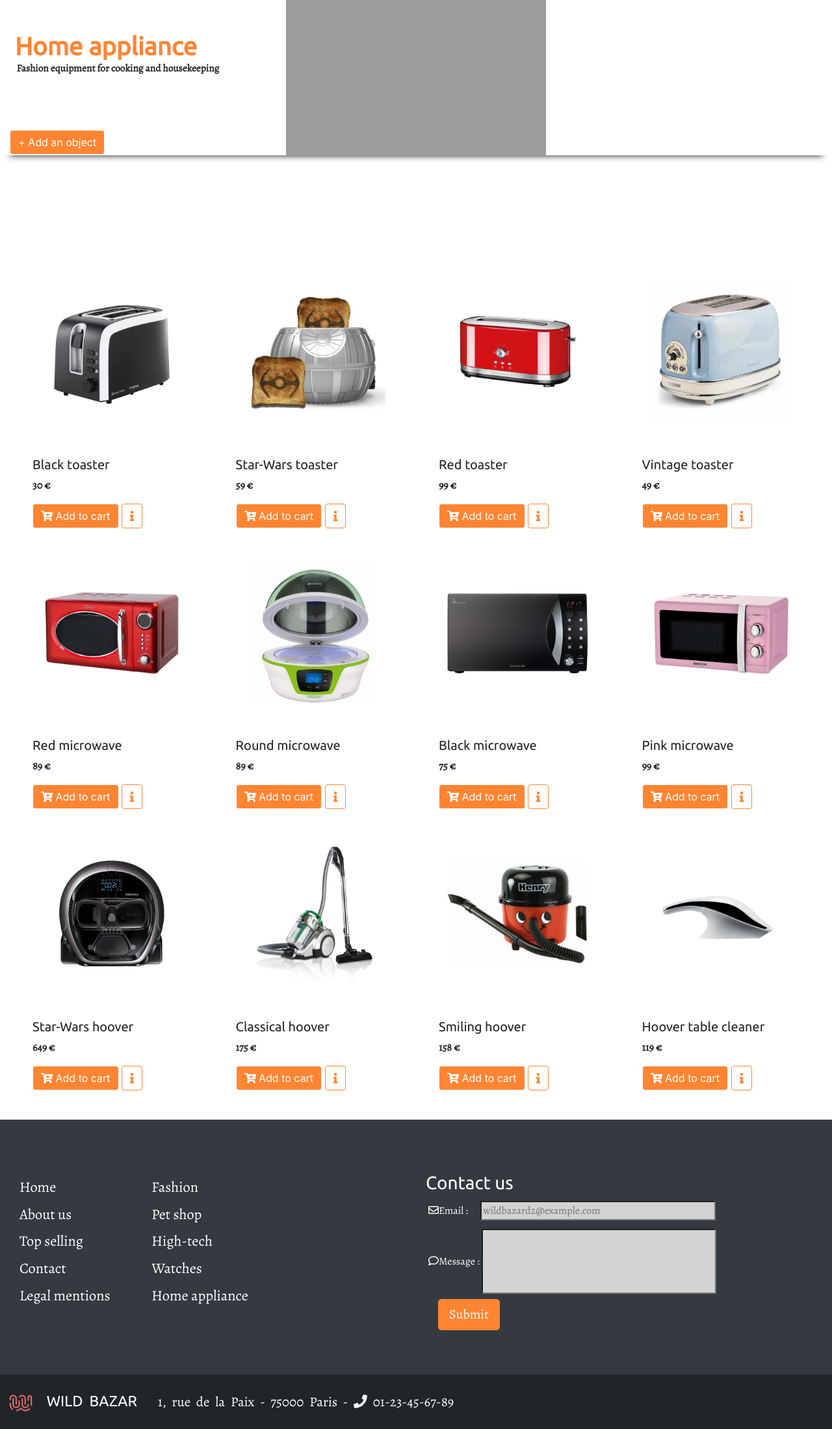
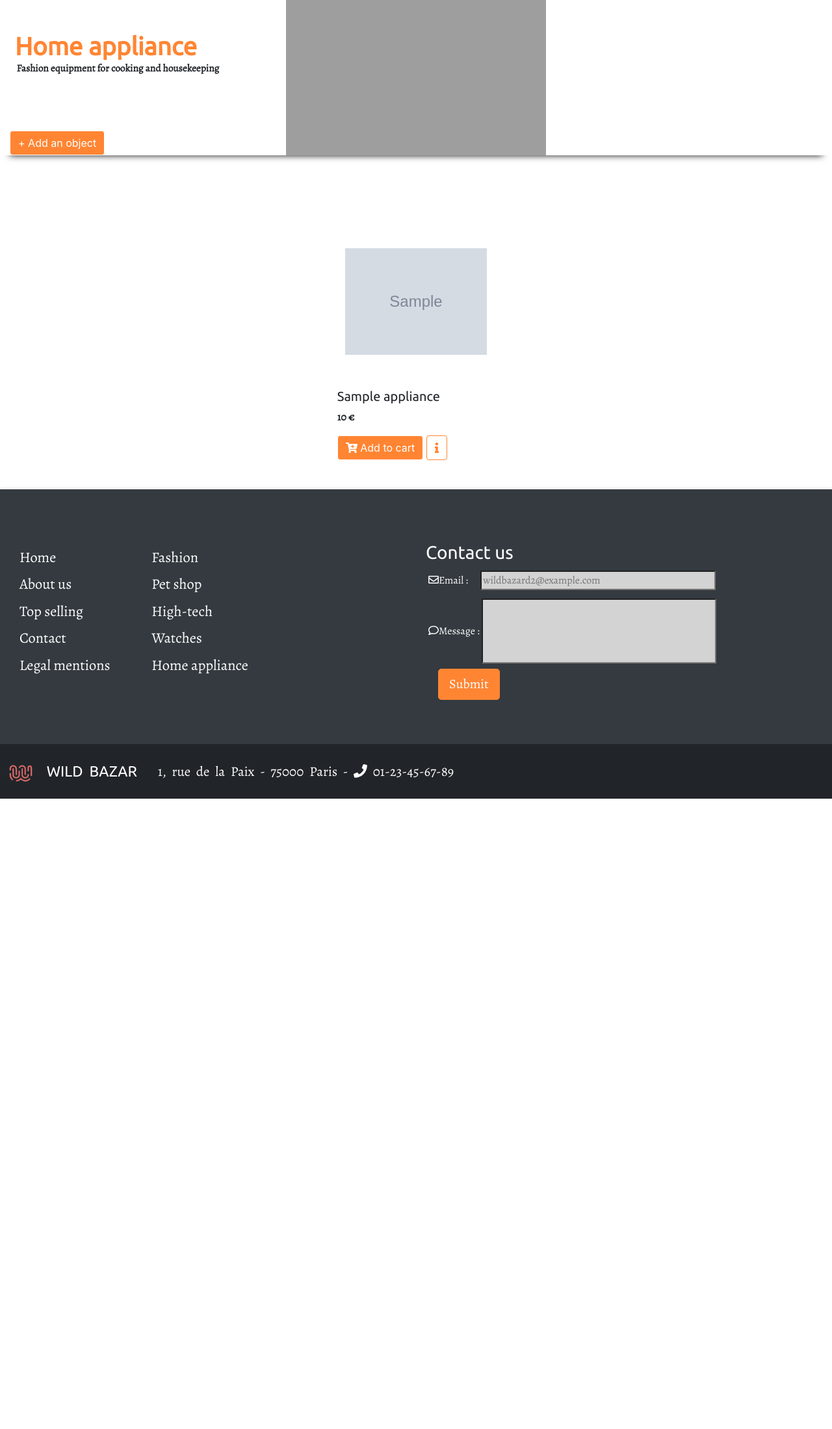
Before and after one commit to WildCodeSchool/orleans-0219-php-wildbazar2, a PHP site: page /categories/electromenager.php?id=1 in a window 1280 px wide. Shown: the part 179-2378 px from the top of the page at 65% size. After the commit the page ends 1408 px from the top, so only its background shows below. Run offline with PHP 8.4, Linux system fonts and the light colour scheme; tables that the repository leaves empty or names only in its code hold one stand-in row (values such as "Sample post"); grey boxes marked "Sample" are stand-in pictures; a stand-in replaces the project's code that opens the database connection; some libraries are stand-ins or nearby versions; grey boxes are pictures that could not be loaded.

Commit message:
SELECT BDD in home_appliance OK

```diff
--- a/categories/electromenager.php
+++ b/categories/electromenager.php
@@ -4,10 +4,11 @@ require '../src/bdd/connec.php';
 
 $pdo = new PDO(DSN, USER, PASS);
 
-$query = "SELECT * FROM home_appliance WHERE id=:id";
-$res = $pdo->prepare($query);
+$id = $_GET['id'];
+
+$query = "SELECT * FROM home_appliance";
+$res = $pdo->query($query);
 $products = $res->fetchAll(PDO::FETCH_ASSOC);
-
 
 ?>
 
@@ -51,9 +52,9 @@ $products = $res->fetchAll(PDO::FETCH_ASSOC);
 
 <!-- Main -->
 		<main class="container-fluid">
-            <section>
+            <div>
                <a href="electromenagerForm.php"> <button type="button" class="btn btnAdd">+ Add an object</button></a>
-            </section>
+            </div>
 			<section>
 <!-- Black toaster -->
 				<div class="row justify-content-center mt-5 ml-5 mr-5">
@@ -61,41 +62,40 @@ $products = $res->fetchAll(PDO::FETCH_ASSOC);
 
                     <?php
 
-                    require 'objectsHomeAppliance.php';
 
                     foreach ($products as $product => $productDescription) {
                     ?>
 
-                    <div class="col-12 col-sm-6 col-md-6 col-lg-3 col-xl-3">
+                    <div class="col-12 col-sm-6 col-md-6 col-lg-3 col-xl-3 justify-content-around">
                         <div class="card">
-                            <img class="card-img-top" src="<?= $productDescription['Src']; ?>" alt="Card image cap">
+                            <img class="card-img-top" src="<?= $productDescription['src']; ?>" alt="<?= $productDescription['shorttitle'] ?>">
                             <div class="card-body">
                                 <h5 class="card-text"><?= $productDescription['shorttitle'];?></h5>
-                                <p class="price"><?= $productDescription['Price'];?> &euro;</p>
+                                <p class="price"><?= $productDescription['price'];?> &euro;</p>
                                 <a href="#" class="btn" id="categoryBtn">
                                     <i class="fas fa-cart-plus"></i>
                                     Add to cart
                                 </a>
-                                <button type="button" data-toggle="modal" data-toggle="tooltip" data-target="#<?= strtolower(str_replace(' ', '',$productDescription['shorttitle']));?>" class="btn btnInfo" data-placement="bottom" title="More details">
+                                <button type="button" data-toggle="modal" data-toggle="tooltip" data-target="#id<?= $productDescription['id'] ?>" class="btn btnInfo" data-placement="bottom" title="More details">
                                     <i class="fas fa-info"></i>
                                 </button>
                             </div>
                         </div>
                     </div>
 
-                    <div class="modal fade" id="<?= strtolower(str_replace(' ', '',$productDescription['shorttitle']));?>" tabindex="-1" role="dialog" aria-labelledby="exampleModalCenterTitle" aria-hidden="true">
+                    <div class="modal fade" id="id<?= $productDescription['id'] ?>" tabindex="-1" role="dialog" aria-labelledby="exampleModalCenterTitle" aria-hidden="true">
                         <div class="modal-dialog modal-dialog-centered" role="document">
                             <div class="modal-content">
                                 <div class="modal-header">
                                     <h5 class="modal-title" id="exampleModalLongTitle"><?= $productDescription['longtitle'];?></h5>
-                                     <h3> <?= $productDescription['Price'];?> &euro;</h3>
+                                     <h3> <?= $productDescription['price'];?> &euro;</h3>
                                     <button type="button" class="close" data-dismiss="modal" aria-label="Close">
                                     <span aria-hidden="true">&times;</span>
                                     </button>
                                 </div>
                                 <div class="modal-body row">
                                     <div class="card col-sm-6 modalImg">
-                                        <img class="card-img-top" src="<?= $productDescription['Src']; ?>" alt="Card image cap">
+                                        <img class="card-img-top" src="<?= $productDescription['src']; ?>" alt="Card image cap">
                                         <div class="card-body">
                                             <h5 class="carac">Technical description :</h5>
                                             <ul class="carac">
--- a/categories/electromenagerForm.php
+++ b/categories/electromenagerForm.php
@@ -63,7 +63,9 @@ if ($_SERVER['REQUEST_METHOD'] === 'POST') {
     }
 
     if (empty($errors)) {
-        header('Location:/categories/electromenagerForm.php');
+
+
+        header('Location:/categories/electromenagerForm.php'); //créer
         exit();
     }
 
--- a/categories/objectsHomeAppliance.php
+++ /dev/null
@@ -1,177 +0,0 @@
-<?php
-
-$products = [
-    'blacktoaster' => [
-        'Src'=> '../images/grille_pain_russel_noir.jpg',
-        'shorttitle' => 'Black toaster',
-        'Price' => 30,
-        'id' => 'blackToaster',
-        'classBtnInfo' => 'btnInfo',
-        'longtitle' => 'Black toaster - Russel Hobbs',
-        'size' => '20x15cm',
-        'power' => '585W',
-        'color' => 'Black',
-        'description' => '<p> This toaster with a beautiful black design will fit well in your kitchen.</p>
-                                        <p>Toast clip included.</p>
-                                        <p>2 Large slots. </p>',
-    ],
-    'starwarstoaster' => [
-        'Src'=> '../images/grille_pain_etoile_de_la_mort.jpeg',
-        'shorttitle' => 'Star-Wars toaster',
-        'Price' => 59,
-        'id' => 'starWarsToaster',
-        'longtitle' => 'Star Wars toaster - Death Star',
-        'size' => 'Round (Death Star style)',
-        'power' => '500 W',
-        'color' => 'Silver',
-        'description' => '<p> A good toaster if you like Star Wars universe.</p>
-                        <p> Customize your toasts with a TIE fighter.</p>
-                        <p> 2 slots.</p>',
-    ],
-    'redtoaster' => [
-        'Src'=> '../images/grille_pain_rouge.jpg',
-        'shorttitle' => 'Red toaster',
-        'Price' => 99,
-        'id' => 'redToaster',
-        'longtitle' => 'Red toaster - Kitchenaid',
-        'size' => '30 x 15 cm',
-        'power' => '1800 W',
-        'color' => 'Red',
-        'description' => '<p> A good toaster if you like Star Wars universe.</p>
-                        <p> Customize your toasts with a TIE fighter.</p>
-                        <p> 2 slots.</p>',
-    ],
-    'vintagetoaster' => [
-        'Src'=> '../images/grille_pain_vintage.jpg',
-        'shorttitle' => 'Vintage toaster',
-        'Price' => 49,
-        'id' => 'vintageToaster',
-        'longtitle' => 'Vintage toaster - Ariete',
-        'size' => '39 x 38 cm',
-        'power' => '1000 W',
-        'color' => 'Blue',
-        'description' => '<p> 2 slots vintage toaster.</p>
-                        <p> Automatic ejection & crumb tray.</p>
-                        <p> Functions for defrosting, reheating and toasting.</p>
-                        <p> Perfect for toasting simple toasts or sandwiches.</p>
-                        <p> 6 position thermostat, cold walls.	</p>',
-    ],
-    'redmicrowave' => [
-        'Src'=> '../images/micro_ondes_rouge.jpg',
-        'shorttitle' => 'Red microwave',
-        'Price' => 89,
-        'id' => 'redMicrowave',
-        'longtitle' => 'Red microwave - Salco',
-        'size' => '50 x 30 x 35 cm',
-        'power' => '900 W',
-        'color' => 'Red',
-        'description' => '<p>Equipped with a 27 cm glass tray, it can program 12 cooking functions according to your dishes: drinks, frozen dishes, vegetables, fish, starches... all on its LED display.</p>
-                        <p> The interior cavity is illuminated for better use. </p>
-                        <p> The power is also adjustable from 20% to 100%.</p>',
-    ],
-    'roundmicrowave' => [
-        'Src'=> '../images/micro_ondes_rond.jpg',
-        'shorttitle' => 'Round microwave',
-        'Price' => 89,
-        'id' => 'roundMicrowave',
-        'longtitle' => 'Round microwave Spoutnik - Brandt',
-        'size' => '26 x 42 x 32 cm',
-        'power' => '1200 W',
-        'color' => 'Green (other colors available soon)',
-        'description' => '<p> SPOUTNIK is compact in shape, but still has a 28 cm tray that can accommodate the same types of food as a conventional rectangular microwave.</p>
-                        <p> SPOUTNIK has a completely new opening system that simplifies access to food.</p>',
-    ],
-    'blackmicrowave' => [
-        'Src'=> '../images/micro_onde_noir.jpg',
-        'shorttitle' => 'Black microwave',
-        'Price' => 75,
-        'id' => 'blackMicrowave',
-        'longtitle' => 'Black microwave - Daewoo',
-        'size' => '50 x 30 x35 cm',
-        'power' => '800 W',
-        'color' => 'Black',
-        'description' => '<p> Monofunction microwave oven</p>
-                        <p> Capacity 23 litres</p>
-                        <p> Power MO 800 watts</p>
-                        <p> S.R.C System</p>
-                        <p> Touch control panel with rotary knob.	</p>',
-    ],
-    'pinkmicrowave' => [
-        'Src'=> '../images/micro_ondes_violet.jpg',
-        'shorttitle' => 'Pink microwave',
-        'Price' => 99,
-        'id' => 'pinkMicrowave',
-        'longtitle' => 'Pink microwave - Schneider',
-        'size' => '49 x 35 x 36 cm',
-        'power' => '900/1000 W',
-        'color' => 'Pink',
-        'description' => '<p> Capacity 25 L.</p>
-                        <p> Microwave power 900 W, grill 1000 W.</p>
-                        <p> Mechanical controls.</p>
-                        <p> Timer 30 mn.</p>
-                        <p> Turntable 27 cm.	</p>',
-    ],
-    'robothoover' => [
-        'Src'=> '../images/aspirateur_robot_dv.jpg',
-        'shorttitle' => 'Star-Wars hoover',
-        'Price' => 649,
-        'id' => 'hooverVador',
-        'longtitle' => 'Star-Wars hoover - Samsung',
-        'size' => '20 x 20 x 18 cm',
-        'power' => '500 W',
-        'color' => 'Black / Darth Vader design',
-        'description' => '<p>Sensor: FullView Sensor™ 2.0</p>
-                        <p>Automatic Loading</p>
-                        <p>Wi-fi Control</p>
-                        <p>Intelligent Power Control</p>
-                        <p>Highlights: Connected robot vacuum cleaner for hard floors and carpets</p>
-                        <p>Cyclone Force vacuum technology</p>
-                        <p> Design Star Wars </p>',
-    ],
-    'classicalhoover' => [
-        'Src'=> '../images/aspirateur_fagor.jpg',
-        'shorttitle' => 'Classical hoover',
-        'Price' => 175,
-        'id' => 'classicalHoover',
-        'longtitle' => 'Classical hoover - Fagor',
-        'size' => '40 x 20 x 30 cm',
-        'power' => '500 W',
-        'color' => 'Green',
-        'description' => '<p>Cleaning mode: Eco2 Level Cyclone.</p>
-                        <p>Maximum noise level: 76 dB.</p>
-                        <p>Cord length: 6 m.</p>
-                        <p>Filter type: Hepa filter.</p>',
-    ],
-    'smileyhoover' => [
-        'Src'=> '../images/aspirateur_henry.jpg',
-        'shorttitle' => 'Smiling hoover',
-        'Price' => 158,
-        'id' => 'smilingHoover',
-        'longtitle' => 'Smiling hoover - Henry',
-        'size' => '34 x 34 x 34 cm',
-        'power' => '500 W',
-        'color' => 'Red',
-        'description' => '<p> Power supply 230 V </p>
-                        <p>AC 50/60 Hz.</p>
-                        <p> Air flow rate 44 L/sec.</p>
-                        <p> Vacuum 2250 mm.</p>
-                        <p> Tank 8 L.</p>
-                        <p> Cable length: 10 m.</p>
-                        <p> Weight 8.5 kg.</p>',
-    ],
-    'tablehoover' => [
-        'Src'=> '../images/aspirateur_de_table.jpg',
-        'shorttitle' => 'Hoover table cleaner',
-        'Price' => 119,
-        'id' => 'tableHoover',
-        'longtitle' => 'Hoover table cleaner - Alessi',
-        'size' => '38 x 11 x 11 cm',
-        'power' => '400 W',
-        'color' => 'Steel / White',
-        'description' => '<p> Material: Stainless steel - Thermoplastic resin.</p>
-                        <p> Weight: 3.4 kg.</p>
-                        <p> Characteristics: Charger - nozzle for interstices and liquid nozzle.</p>
-                        <p> Suction power: 7l.	</p>',
-    ],
-
-];
--- a/css/electromenager.css
+++ b/css/electromenager.css
@@ -35,7 +35,7 @@ p, li {
 
 .btnAdd {
 	position: relative;
-	top: -5vw;
+	top: -3vw;
 }
 
 .price {
```
